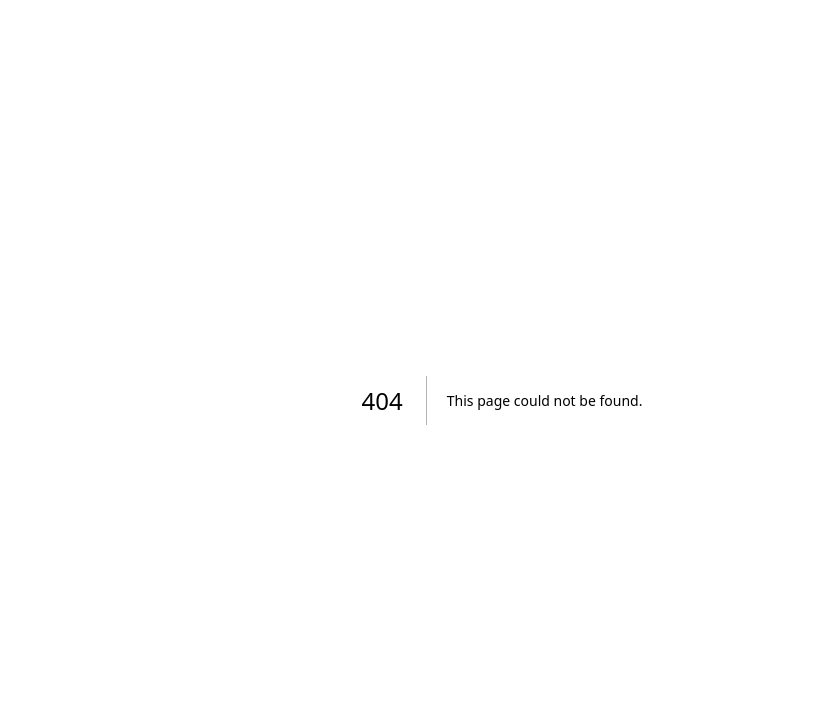
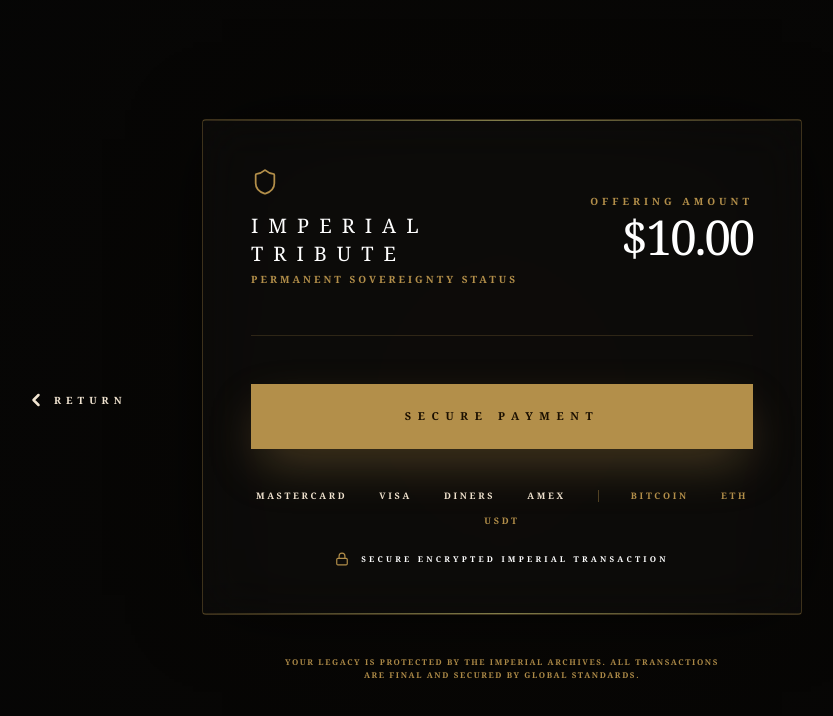
Before and after one commit to Imperial-Admin/NGC_PROJECT, a Next.js app in the folder frontend/: page /checkout in a window 1280 px wide. Before the commit this address had no page. Shown: the top 716 px of the page, without its empty margins (138-971 px from the left). Built offline with nearby package versions, Linux system fonts and the light colour scheme.

Commit message:
Checkout design complete - ready for logic

```diff
--- /dev/null
+++ b/frontend/app/checkout/page.tsx
@@ -0,0 +1,110 @@
+'use client';
+import { ChevronLeft, Lock, Shield } from 'lucide-react';
+import { useRouter } from 'next/navigation';
+
+export default function CheckoutPage() {
+  const router = useRouter();
+
+  // זהב המלוכה המדויק (#b38f4a) והגרדיאנט לקווים
+  const goldGradient = `linear-gradient(to right, rgba(179, 143, 74, 0.2), rgba(247, 239, 138, 0.5), rgba(179, 143, 74, 0.2))`;
+
+  return (
+    <main className="fixed inset-0 w-full h-full bg-[#050505] text-white flex items-center justify-center font-serif overflow-hidden p-6">
+      {/* רקע טקסטורה מלכותי עדין */}
+      <div className="absolute inset-0 opacity-20 pointer-events-none"
+           style={{ backgroundImage: `radial-gradient(circle at 50% 50%, #1a1103 0%, #050505 100%)` }}></div>
+
+      {/* מיכל מלבני רחב (600px) */}
+      <div className="relative z-10 w-full max-w-[600px]">
+
+        {/* כפתור חזרה - מיושר למרכז גובה המסגרת בצד שמאל */}
+        <button
+          onClick={() => router.back()}
+          className="absolute -left-44 top-1/2 -translate-y-1/2 hidden xl:flex items-center text-[#f1e4d1] text-[10px] tracking-[0.5em] uppercase hover:text-[#b38f4a] transition-all font-black whitespace-nowrap"
+        >
+          <ChevronLeft className="w-5 h-5 mr-2" strokeWidth={3} /> Return
+        </button>
+
+        {/* כפתור חזרה למובייל */}
+        <button
+          onClick={() => router.back()}
+          className="xl:hidden absolute -top-12 left-0 flex items-center text-[#f1e4d1] text-[10px] tracking-[0.4em] uppercase font-black"
+        >
+          <ChevronLeft className="w-4 h-4 mr-1" /> Back
+        </button>
+
+        {/* כרטיס הסיכום המלבני */}
+        <div className="w-full bg-white/[0.02] border border-[#b38f4a]/30 p-12 backdrop-blur-xl shadow-[0_0_80px_-20px_rgba(0,0,0,1)] relative rounded-sm">
+            {/* פסי זהב עליון ותחתון ברורים */}
+            <div className="absolute top-0 left-0 w-full h-[1px]" style={{ background: goldGradient }}></div>
+            <div className="absolute bottom-0 left-0 w-full h-[1px]" style={{ background: goldGradient }}></div>
+
+            <div className="flex flex-col md:flex-row justify-between items-start md:items-center gap-10">
+
+                {/* פרטי המוצר בזהב המדויק (#b38f4a) */}
+                <div className="space-y-4 flex-1">
+                    <Shield className="w-7 h-7 text-[#b38f4a]" strokeWidth={1.5} />
+                    <div>
+                        <h1 className="text-xl tracking-[0.5em] uppercase font-medium text-white mb-1">Imperial Tribute</h1>
+                        <p className="text-[10px] tracking-[0.3em] text-[#b38f4a] uppercase font-black">Permanent Sovereignty Status</p>
+                    </div>
+                </div>
+
+                {/* מחיר בלבן בוהק וחד */}
+                <div className="text-right">
+                    <span className="block text-[10px] tracking-[0.4em] text-[#b38f4a] uppercase font-black mb-1">Offering Amount</span>
+                    <span className="text-5xl font-light text-white tracking-tighter">$10.00</span>
+                </div>
+            </div>
+
+            {/* קו מפריד בזהב המלכותי */}
+            <div className="h-[1px] w-full bg-[#b38f4a]/20 my-12"></div>
+
+            {/* כפתור תשלום מאובטח בזהב המלכותי המדויק */}
+            <button className="group relative w-full overflow-hidden bg-[#b38f4a] py-6 transition-all hover:bg-[#c5a35d] active:scale-[0.99] shadow-[0_20px_50px_-10px_rgba(179,143,74,0.4)]">
+                <div className="absolute inset-0 opacity-0 group-hover:opacity-100 transition-opacity duration-500"
+                     style={{ background: `linear-gradient(110deg, transparent 30%, rgba(255,255,255,0.5) 45%, rgba(255,255,255,0.1) 50%, transparent 60%)`, backgroundSize: '200% 100%', animation: 'shimmer 2.5s infinite linear' }}></div>
+
+                <span className="relative flex items-center justify-center gap-4 text-[#1a0f00] text-[11px] font-black uppercase tracking-[0.6em]">
+                    Secure Payment
+                </span>
+            </button>
+
+            {/* שורת אמון מעודכנת עם כל הכרטיסים והקריפטו */}
+            <div className="mt-10 flex flex-col items-center gap-6">
+                <div className="flex flex-wrap justify-center items-center gap-x-8 gap-y-3 text-[9px] tracking-[0.3em] font-black text-[#f1e4d1]">
+                    <span className="hover:text-white transition-colors cursor-default">MASTERCARD</span>
+                    <span className="hover:text-white transition-colors cursor-default">VISA</span>
+                    <span className="hover:text-white transition-colors cursor-default">DINERS</span>
+                    <span className="hover:text-white transition-colors cursor-default">AMEX</span>
+                    <div className="h-3 w-[1px] bg-[#b38f4a]/40 hidden md:block"></div>
+                    <span className="text-[#b38f4a]">BITCOIN</span>
+                    <span className="text-[#b38f4a]">ETH</span>
+                    <span className="text-[#b38f4a]">USDT</span>
+                </div>
+
+                {/* חותמת אבטחה ברורה */}
+                <div className="flex items-center gap-3">
+                    <Lock className="w-3.5 h-3.5 text-[#b38f4a]" strokeWidth={2} />
+                    <p className="text-[8px] tracking-[0.4em] uppercase text-white font-bold">
+                        Secure Encrypted Imperial Transaction
+                    </p>
+                </div>
+            </div>
+        </div>
+
+        {/* הצהרה משפטית */}
+        <p className="mt-10 text-[8px] tracking-[0.2em] text-[#b38f4a] uppercase text-center leading-relaxed max-w-md mx-auto font-bold">
+            Your legacy is protected by the imperial archives. All transactions are final and secured by global standards.
+        </p>
+      </div>
+
+      <style jsx>{`
+        @keyframes shimmer {
+          0% { background-position: 200% 0; }
+          100% { background-position: -200% 0; }
+        }
+      `}</style>
+    </main>
+  );
+}
```
